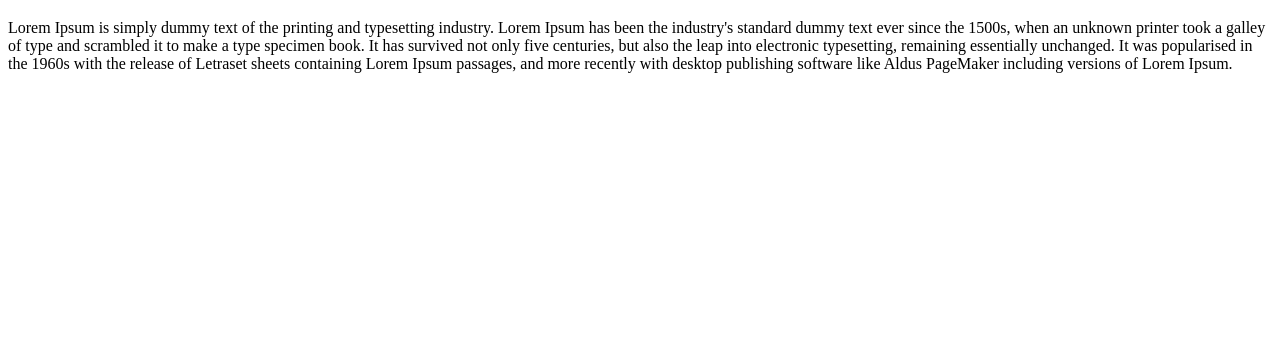
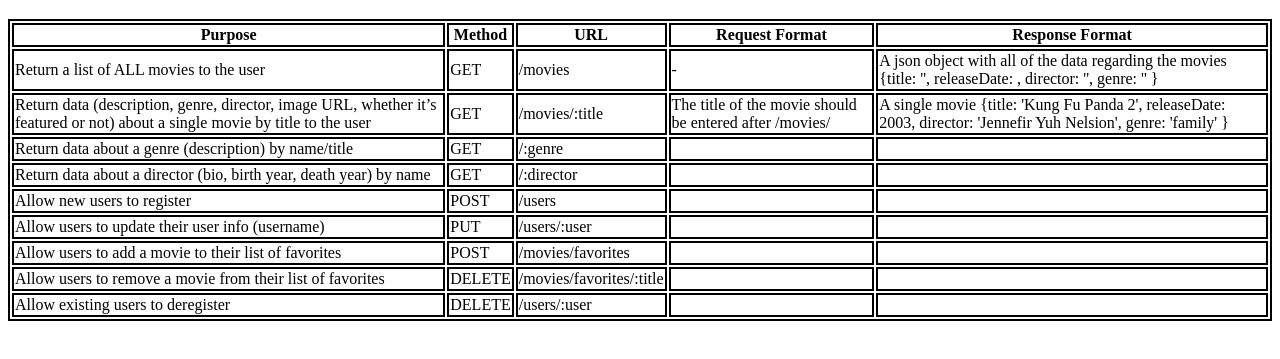
Before and after one commit to herringg369/movie_api, a website: page public/documentation.html in a window 1280 px wide. Shown: the part 61-420 px from the top of the page. Drawn offline with Linux system fonts and the light colour scheme.

Commit message:
Added all of the mock methods
For now the app.get, app.post, app.put, and app.delete methods do not do anything. When the data for each of the methods have been made they will eventually lead to somewhere

```diff
--- a/package.json
+++ b/package.json
@@ -13,7 +13,8 @@
   "dependencies": {
     "body-parser": "^1.19.0",
     "express": "^4.17.1",
-    "morgan": "^1.10.0"
+    "morgan": "^1.10.0",
+    "uuid": "^8.3.2"
   },
   "devDependencies": {
     "eslint": "^7.32.0"
--- a/public/documentation.html
+++ b/public/documentation.html
@@ -3,11 +3,99 @@
 
 <head>
 <title></title>
+<style type="text/css">
+    table, th, td {border: 2px solid #000;}
+</style>
 </head>
 
 <body>
 <h1>Documentation Page</h1>
-<p>Lorem Ipsum is simply dummy text of the printing and typesetting industry. Lorem Ipsum has been the industry's standard dummy text ever since the 1500s, when an unknown printer took a galley of type and scrambled it to make a type specimen book. It has survived not only five centuries, but also the leap into electronic typesetting, remaining essentially unchanged. It was popularised in the 1960s with the release of Letraset sheets containing Lorem Ipsum passages, and more recently with desktop publishing software like Aldus PageMaker including versions of Lorem Ipsum.</p>
+
+<table>
+    <thead><tr><th>Purpose</th><th>Method</th><th>URL</th><th>Request Format</th><th>Response Format</th></tr></thead>
+    <tbody>
+    <tr>
+        <td>Return a list of ALL movies to the user</td>
+        <td>GET</td>
+        <td>/movies</td>
+        <td>-</td>
+        <td>A json object with all of the data regarding the movies
+
+            {title: '',
+            releaseDate: ,
+            director: '',
+            genre: ''
+        }
+        </td>
+    </tr>
+        <td>Return data (description, genre, director, image URL, whether it’s featured or not) about a single movie by title to the user</td>
+        <td>GET</td>
+        <td>/movies/:title</td>
+        <td>The title of the movie should be entered after /movies/</td>
+        <td>A single movie
+            {title: 'Kung Fu Panda 2',
+            releaseDate: 2003,
+            director: 'Jennefir Yuh Nelsion',
+            genre: 'family'
+        }
+        </td>
+    <tr>
+        <td>Return data about a genre (description) by name/title</td>
+        <td>GET</td>
+        <td>/:genre</td>
+        <td></td>
+        <td></td>
+    </tr>
+
+    <tr>
+        <td>Return data about a director (bio, birth year, death year) by name</td>
+        <td>GET</td>
+        <td>/:director</td>
+        <td></td>
+        <td></td>
+    </tr>
+
+    <tr>
+        <td>Allow new users to register</td>
+        <td>POST</td>
+        <td>/users</td>
+        <td></td>
+        <td></td>
+    </tr>
+
+    <tr>
+        <td>Allow users to update their user info (username)</td>
+        <td>PUT</td>
+        <td>/users/:user</td>
+        <td></td>
+        <td></td>
+    </tr>
+
+    <tr>
+        <td>Allow users to add a movie to their list of favorites</td>
+        <td>POST</td>
+        <td>/movies/favorites</td>
+        <td></td>
+        <td></td>
+    </tr>
+
+    <tr>
+        <td>Allow users to remove a movie from their list of favorites</td>
+        <td>DELETE</td>
+        <td>/movies/favorites/:title</td>
+        <td></td>
+        <td></td>
+    </tr>
+
+    <tr>
+        <td>Allow existing users to deregister</td>
+        <td>DELETE</td>
+        <td>/users/:user</td>
+        <td></td>
+        <td></td>
+    </tr>
+</tbody>
+</table>
 </body>
 
 </html>
```
Also changed, not shown: index.js (+97 -12 lines), test/test.js (added, +108 -0 lines), 1 other file.
